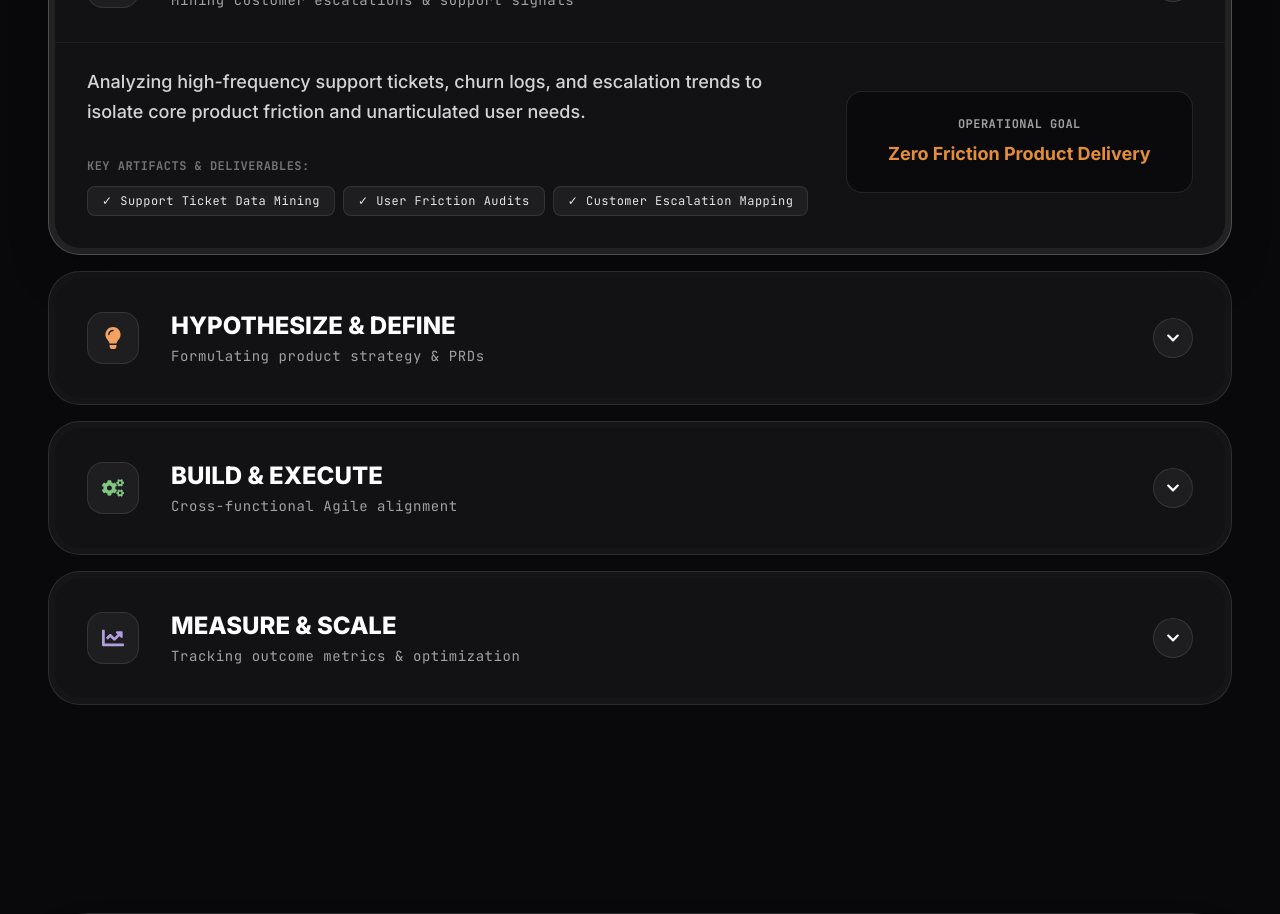
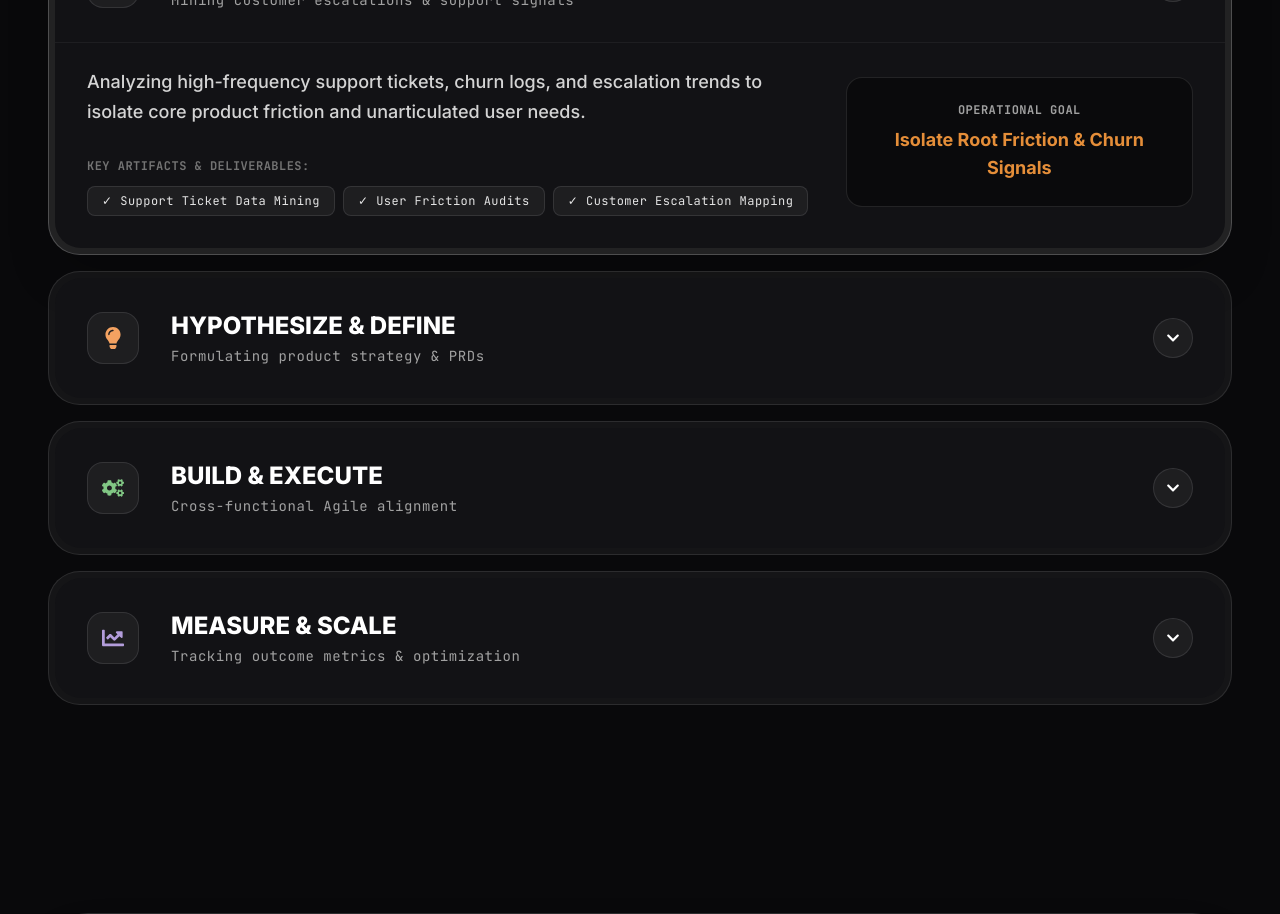
Before and after one commit to Suhail460/mahaboob-suhail-product-portfolio, a Next.js app: page / in a window 1280 px wide. Shown: the part 2700-3614 px from the top of the page. Built offline with nearby package versions, Linux system fonts and the light colour scheme.

Commit message:
fix: assign stage-specific operational goals in Product Operating System framework

```diff
--- a/components/sections/process-steps.tsx
+++ b/components/sections/process-steps.tsx
@@ -11,6 +11,7 @@ const steps = [
     subtitle: "Mining customer escalations & support signals",
     description: "Analyzing high-frequency support tickets, churn logs, and escalation trends to isolate core product friction and unarticulated user needs.",
     deliverables: ["Support Ticket Data Mining", "User Friction Audits", "Customer Escalation Mapping"],
+    goal: "Isolate Root Friction & Churn Signals",
     color: "#e58e39"
   },
   {
@@ -19,6 +20,7 @@ const steps = [
     subtitle: "Formulating product strategy & PRDs",
     description: "Transforming raw customer signals into structured PRDs, user stories, low-fidelity wireframes, and testable product discovery hypotheses.",
     deliverables: ["PRD Specification Docs", "Hypothesis Matrix", "Interactive Wireframes"],
+    goal: "Actionable PRDs & Validated User Stories",
     color: "#f4a261"
   },
   {
@@ -27,6 +29,7 @@ const steps = [
     subtitle: "Cross-functional Agile alignment",
     description: "Partnering closely with software engineers, UI/UX designers, and QA to execute sprint backlogs and deliver polished features on schedule.",
     deliverables: ["Sprint Backlog Grooming", "Design System Audits", "Cross-Functional Alignment"],
+    goal: "Predictable On-Time Agile Sprint Delivery",
     color: "#81c784"
   },
   {
@@ -35,6 +38,7 @@ const steps = [
     subtitle: "Tracking outcome metrics & optimization",
     description: "Monitoring key product telemetry post-release—tracking resolution speeds, retention impact, adoption rates, and operational efficiency gains.",
     deliverables: ["Telemetry Dashboard", "Post-Launch Retrospectives", "Operational Cost Savings"],
+    goal: "Quantifiable Retention & Operational Cost ROI",
     color: "#b39ddb"
   }
 ]
@@ -149,8 +153,8 @@ export function ProcessStepsSection() {
                             <p className="font-mono-tag text-xs uppercase text-neutral-400 mb-2 font-bold">
                               OPERATIONAL GOAL
                             </p>
-                            <p className="text-lg font-bold" style={{ color: step.color }}>
-                              Zero Friction Product Delivery
+                            <p className="text-base md:text-lg font-bold" style={{ color: step.color }}>
+                              {step.goal}
                             </p>
                           </div>
                         </div>
```
